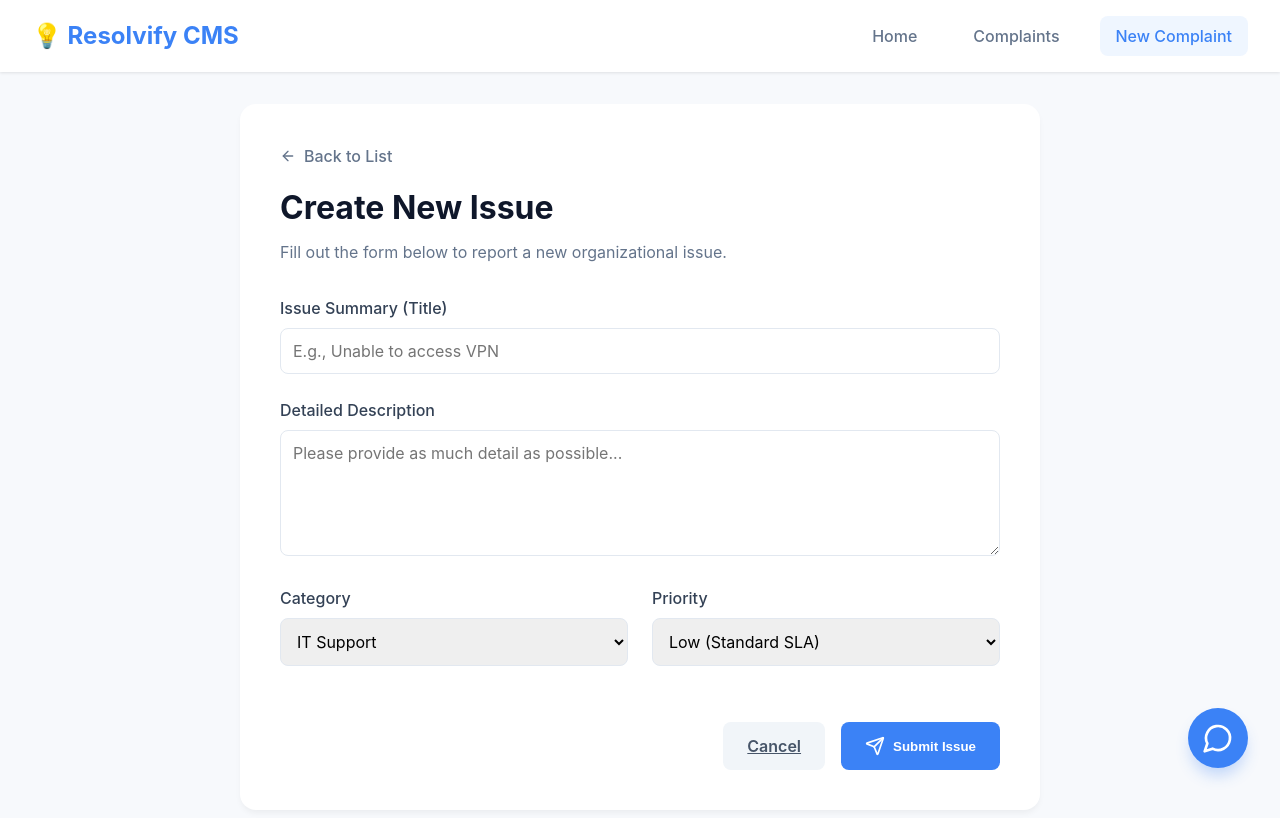
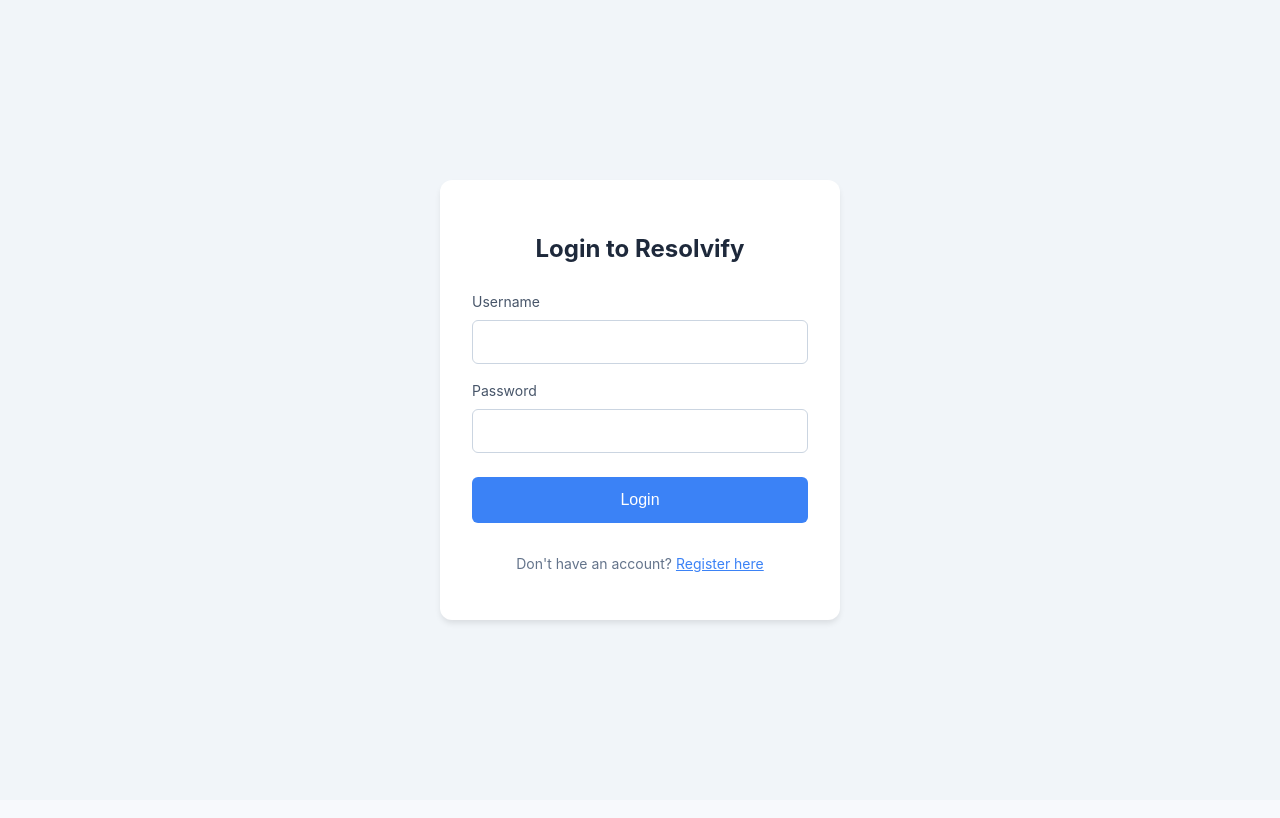
Before and after one commit to shravan-kumar-nalacharla/resolvify, a React (Vite) app: page /create in a window 1280 px wide. Shown: the top 818 px of the page. Built offline with nearby package versions, Linux system fonts and the light colour scheme.

Commit message:
feat: Add User login page and attach userId to requests

```diff
--- a/src/App.jsx
+++ b/src/App.jsx
@@ -1,20 +1,36 @@
+import React, { useState } from 'react';
 import { Routes, Route, Link, useLocation } from 'react-router-dom';
 import Home from './pages/Home';
 import ComplaintList from './pages/ComplaintList';
 import CreateComplaint from './pages/CreateComplaint';
 import ChatbotWidget from './components/ChatbotWidget';
+import AuthPage from './pages/AuthPage';
 
 function App() {
+  const [user, setUser] = useState(() => {
+    const saved = localStorage.getItem('user');
+    return saved ? JSON.parse(saved) : null;
+  });
   const location = useLocation();
+
+  if (!user) {
+    return <AuthPage onLogin={setUser} />;
+  }
+
+  const handleLogout = () => {
+    localStorage.removeItem('user');
+    setUser(null);
+  };
 
   return (
     <div className="app-container">
-      <nav className="navbar">
+      <nav className="navbar" style={{ display: 'flex', justifyContent: 'space-between', alignItems: 'center' }}>
         <div className="nav-brand">💡 Resolvify CMS</div>
-        <div className="nav-links">
+        <div className="nav-links" style={{ display: 'flex', gap: '1rem', alignItems: 'center' }}>
           <Link to="/" className={location.pathname === '/' ? 'active' : ''}>Home</Link>
           <Link to="/complaints" className={location.pathname === '/complaints' ? 'active' : ''}>Complaints</Link>
           <Link to="/create" className={location.pathname === '/create' ? 'active' : ''}>New Complaint</Link>
+          <button onClick={handleLogout} style={{ background: 'none', border: '1px solid white', color: 'white', padding: '0.2rem 0.5rem', borderRadius: '4px', cursor: 'pointer' }}>Logout</button>
         </div>
       </nav>
 
@@ -26,7 +42,7 @@
         </Routes>
       </main>
 
-      <ChatbotWidget />
+      <ChatbotWidget user={user} />
     </div>
   );
 }
--- a/src/components/ChatbotWidget.jsx
+++ b/src/components/ChatbotWidget.jsx
@@ -3,7 +3,7 @@
 import { MessageCircle, X, Send, Bot, User, Loader2 } from 'lucide-react';
 import API_BASE from '../api';
 
-const ChatbotWidget = () => {
+const ChatbotWidget = ({ user }) => {
   const [isOpen, setIsOpen] = useState(false);
   const [messages, setMessages] = useState([
     { sender: 'bot', text: 'Hi! I am the Resolvify AI Assistant. How can I help you map a complaint or resolve an issue today?' }
@@ -34,7 +34,7 @@
     setLoading(true);
 
     try {
-      const response = await axios.post(`${API_BASE}/api/chat`, { message: userMsg.text });
+      const response = await axios.post(`${API_BASE}/api/chat`, { message: userMsg.text, userId: user?.id });
       // The Gemini API response structure might return raw JSON string from RestTemplate if not mapped carefully,
       // but assuming the backend maps it correctly or returns a string. Let's handle chatResponse nicely.
       let botText = response.data.reply;
--- /dev/null
+++ b/src/pages/AuthPage.jsx
@@ -0,0 +1,51 @@
+import React, { useState } from 'react';
+import axios from 'axios';
+import API_BASE from '../api';
+
+const AuthPage = ({ onLogin }) => {
+  const [isLogin, setIsLogin] = useState(true);
+  const [username, setUsername] = useState('');
+  const [password, setPassword] = useState('');
+  const [error, setError] = useState('');
+
+  const handleSubmit = async (e) => {
+    e.preventDefault();
+    try {
+      const endpoint = isLogin ? '/api/auth/login' : '/api/auth/register';
+      const { data } = await axios.post(`${API_BASE}${endpoint}`, { username, password });
+      localStorage.setItem('user', JSON.stringify(data));
+      onLogin(data);
+    } catch (err) {
+      setError(err.response?.data || 'An error occurred. Please try again.');
+    }
+  };
+
+  return (
+    <div style={{ display: 'flex', justifyContent: 'center', alignItems: 'center', height: '100vh', backgroundColor: '#f1f5f9', fontFamily: 'Inter, sans-serif' }}>
+      <form onSubmit={handleSubmit} style={{ backgroundColor: 'white', padding: '2rem', borderRadius: '12px', boxShadow: '0 4px 6px -1px rgba(0, 0, 0, 0.1)', width: '100%', maxWidth: '400px' }}>
+        <h2 style={{ textAlign: 'center', marginBottom: '1.5rem', color: '#1e293b' }}>
+          {isLogin ? 'Login to Resolvify' : 'Create an Account'}
+        </h2>
+        {error && <p style={{ color: '#ef4444', backgroundColor: '#fee2e2', padding: '0.75rem', borderRadius: '6px', fontSize: '0.875rem' }}>{error}</p>}
+        <div style={{ marginBottom: '1rem' }}>
+          <label style={{ display: 'block', marginBottom: '0.5rem', fontSize: '0.875rem', color: '#475569' }}>Username</label>
+          <input type="text" required value={username} onChange={e => setUsername(e.target.value)} style={{ width: '100%', padding: '0.75rem', border: '1px solid #cbd5e1', borderRadius: '6px', fontSize: '1rem' }} />
+        </div>
+        <div style={{ marginBottom: '1.5rem' }}>
+          <label style={{ display: 'block', marginBottom: '0.5rem', fontSize: '0.875rem', color: '#475569' }}>Password</label>
+          <input type="password" required value={password} onChange={e => setPassword(e.target.value)} style={{ width: '100%', padding: '0.75rem', border: '1px solid #cbd5e1', borderRadius: '6px', fontSize: '1rem' }} />
+        </div>
+        <button type="submit" style={{ width: '100%', padding: '0.875rem', backgroundColor: '#3b82f6', color: 'white', border: 'none', borderRadius: '6px', fontSize: '1rem', fontWeight: '500', cursor: 'pointer', marginBottom: '1rem' }}>
+          {isLogin ? 'Login' : 'Register'}
+        </button>
+        <p style={{ textAlign: 'center', fontSize: '0.875rem', color: '#64748b' }}>
+          {isLogin ? "Don't have an account? " : "Already have an account? "}
+          <span onClick={() => setIsLogin(!isLogin)} style={{ color: '#3b82f6', cursor: 'pointer', textDecoration: 'underline' }}>
+            {isLogin ? 'Register here' : 'Login here'}
+          </span>
+        </p>
+      </form>
+    </div>
+  );
+};
+export default AuthPage;
--- a/src/pages/ComplaintList.jsx
+++ b/src/pages/ComplaintList.jsx
@@ -15,7 +15,8 @@
 
   const fetchComplaints = async () => {
     try {
-      const response = await axios.get(`${API_BASE}/api/complaints`);
+      const user = JSON.parse(localStorage.getItem('user'));
+      const response = await axios.get(`${API_BASE}/api/complaints`, { params: { userId: user?.id } });
       setComplaints(response.data);
       setLoading(false);
     } catch (err) {
--- a/src/pages/CreateComplaint.jsx
+++ b/src/pages/CreateComplaint.jsx
@@ -23,7 +23,8 @@
     e.preventDefault();
     setLoading(true);
     try {
-      await axios.post(`${API_BASE}/api/complaints`, formData);
+      const user = JSON.parse(localStorage.getItem('user'));
+      await axios.post(`${API_BASE}/api/complaints`, { ...formData, userId: user?.id });
       setLoading(false);
       navigate('/complaints');
     } catch (err) {
```
